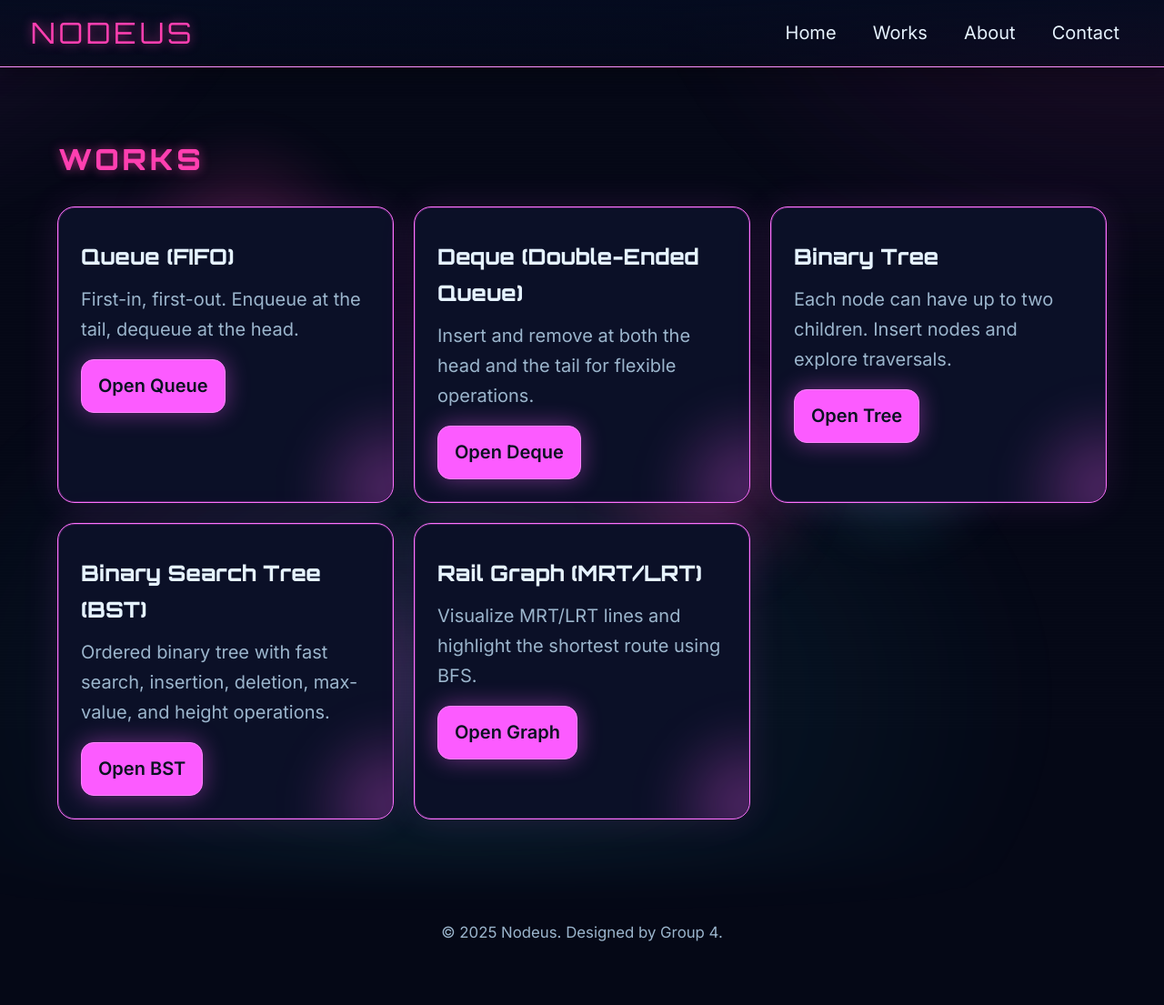
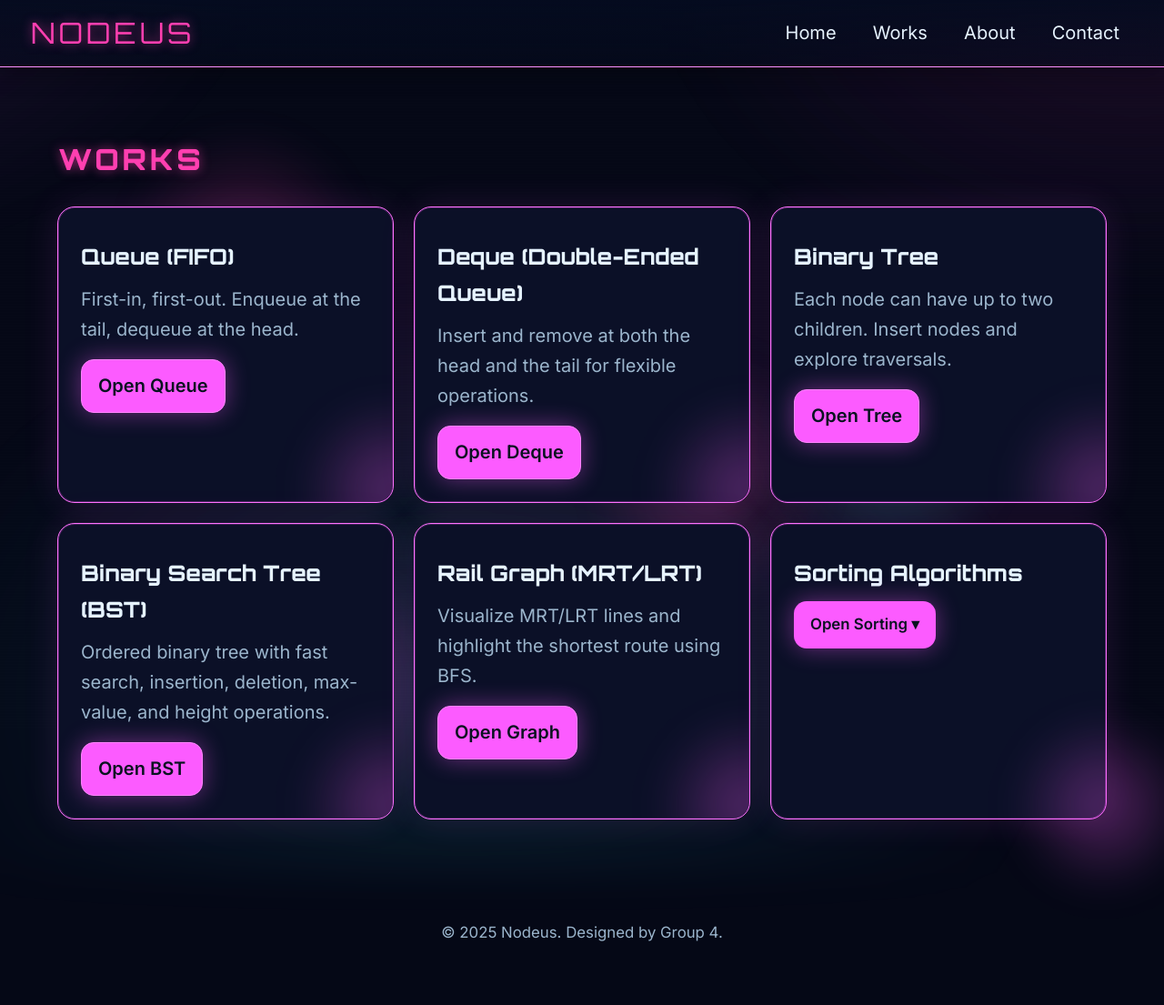
Before and after one commit to ZyS1b/DSA_Group4_LabExercise6, a Flask app: page /works in a window 1280 px wide; the page is wider, and only the part inside the window is pictured. Shown: that part at 91% size. Run offline with Flask 3, Linux system fonts and the light colour scheme.

Commit message:
Added Routes and Skeleton
added routes for the sorting page and the skeleton for the sorting page

```diff
--- a/app.py
+++ b/app.py
@@ -1,8 +1,10 @@
 from flask import Flask, render_template, request
 import uuid
 from queue import Queue as PyQueue
+from sorting_routes import sorting_blueprint
 
 app = Flask(__name__)
+app.register_blueprint(sorting_blueprint)
 
 # ---------------------------
 # Linked-List Data Structures
--- /dev/null
+++ b/static/sorting_style.css
@@ -0,0 +1,71 @@
+/* =========================================
+   Dropdown Menu for Sorting
+   ========================================= */
+
+/* The Container */
+.dropdown-wrapper {
+  position: relative;
+  display: inline-block;
+}
+
+/* Button Override */
+.dropdown-wrapper .cta {
+  cursor: pointer;
+  margin: 0;
+  width: 100%;
+  text-align: center;
+  border: none;       /* Reset for button tag */
+  display: flex;      /* Center text */
+  align-items: center;
+  justify-content: center;
+  font-family: inherit;
+  font-size: inherit;
+}
+
+/* The Menu */
+.dropdown-content {
+  visibility: hidden;
+  opacity: 0;
+  position: absolute;
+  top: 110%;
+  left: 0;
+  min-width: 180px;
+  background-color: var(--panel);
+  border: 1px solid color-mix(in oklab, var(--accent), #fff 20%);
+  border-radius: 12px;
+  padding: 8px 0;
+  z-index: 999;
+  box-shadow: 0 10px 25px rgba(0,0,0,0.7);
+  transition: all 0.2s ease;
+  transform: translateY(10px);
+}
+
+/* Links inside the menu */
+.dropdown-content a {
+  display: block;
+  padding: 10px 16px;
+  text-decoration: none;
+  color: var(--text);
+  font-size: 0.95rem;
+  border-bottom: 1px solid rgba(255,255,255,0.05);
+  transition: background 0.2s;
+  max-height: 200px;
+  overflow-y: auto
+}
+
+.dropdown-content a:last-child {
+  border-bottom: none;
+}
+
+.dropdown-content a:hover {
+  background-color: color-mix(in oklab, var(--accent), transparent 85%);
+  color: #fff;
+  padding-left: 20px;
+}
+
+/* Trigger Hover Effect */
+.dropdown-wrapper:hover .dropdown-content {
+  visibility: visible;
+  opacity: 1;
+  transform: translateY(0);
+}
--- a/templates/base.html
+++ b/templates/base.html
@@ -8,6 +8,8 @@
   <link rel="stylesheet" href="{{ url_for('static', filename='style.css') }}">
   <link rel="preconnect" href="https://fonts.googleapis.com">
   <link href="https://fonts.googleapis.com/css2?family=Orbitron:wght@400;600;800&family=Inter:wght@300;400;600&display=swap" rel="stylesheet">
+  <link rel="stylesheet" href="{{ url_for('static', filename='style.css') }}">
+  <link rel="stylesheet" href="{{ url_for('static', filename='sorting_style.css') }}">
 </head>
 <body class="{{ page_class|default('') }}">
   <!-- Static neon background layers (no animations for performance) -->
--- a/templates/works.html
+++ b/templates/works.html
@@ -32,5 +32,19 @@
     <p>Visualize MRT/LRT lines and highlight the shortest route using BFS.</p>
     <a class="cta" href="{{ url_for('works_graph') }}">Open Graph</a>
   </div>
+
+  <div class="card card-outline" style="overflow: visible;">
+    <h3>Sorting Algorithms</h3>
+
+    <div class="dropdown-wrapper">
+      <button class="cta">Open Sorting ▾</button>
+
+      <div class="dropdown-content">
+        <a href="{{ url_for('sorting_blueprint.sorting_page') }}#bubble">Bubble Sort</a>
+        <a href="{{ url_for('sorting_blueprint.sorting_page') }}#selection">Selection Sort</a>
+        <a href="{{ url_for('sorting_blueprint.sorting_page') }}#insertion">Insertion Sort</a>
+        <a href="{{ url_for('sorting_blueprint.sorting_page') }}#merge">Merge Sort</a>
+        <a href="{{ url_for('sorting_blueprint.sorting_page') }}#quick">Quick Sort</a>
+  </div>
 </div>
 {% endblock %}
```
Also changed, not shown: sorting_routes.py (added, +7 -0 lines), templates/sorting.html (added, +26 -0 lines).
